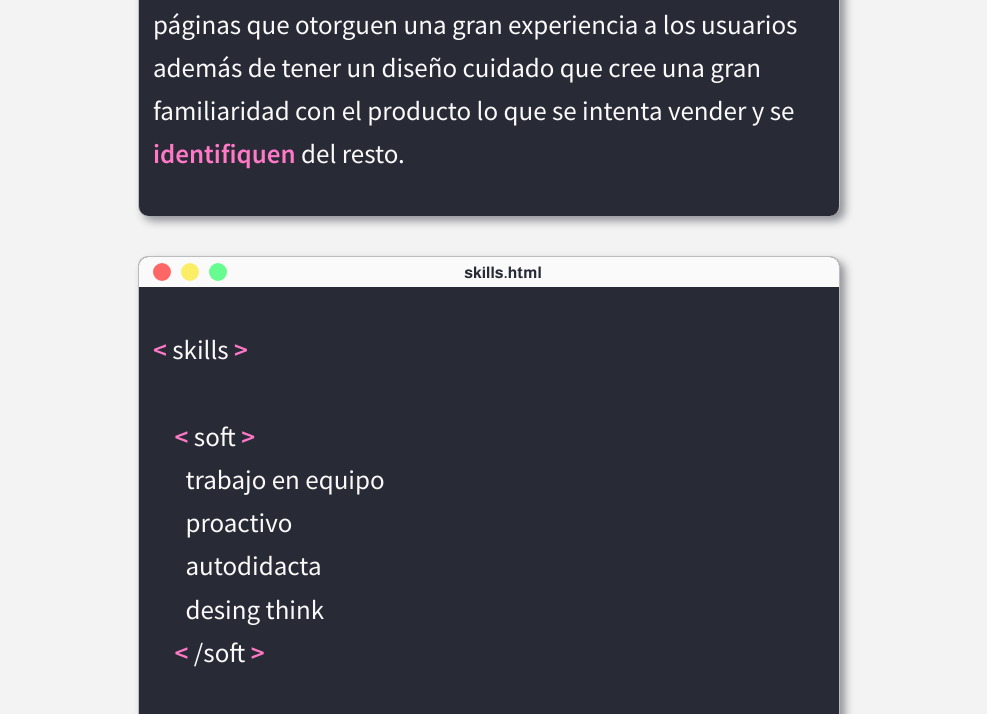
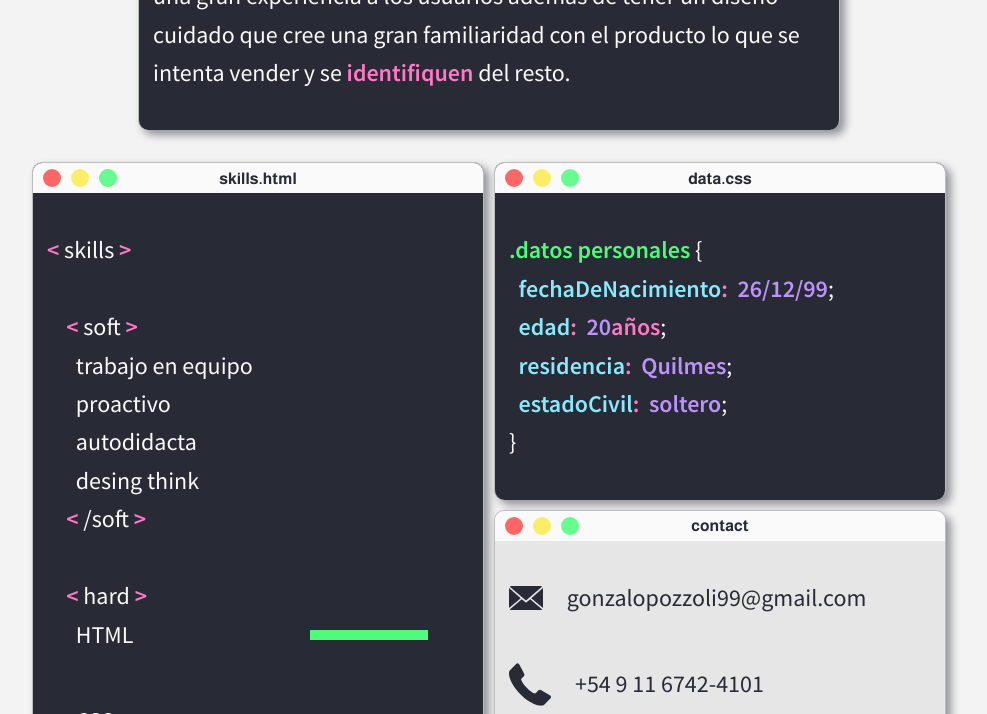
Before and after one commit to gonzaloPzl/portfolio, a plain HTML site: page index.html in a window 1280 px wide. Shown: the part 739-1453 px from the top of the page, without its empty margins (151-1138 px from the left). Drawn offline with Linux system fonts and the light colour scheme.

Commit message:
grid implementation

```diff
--- a/index.html
+++ b/index.html
@@ -1,5 +1,6 @@
 <!DOCTYPE html>
 <html lang="en">
+
 <head>
   <meta charset="UTF-8">
   <meta name="viewport" content="width=device-width, initial-scale=1.0">
@@ -10,6 +11,7 @@
   <link rel="stylesheet" href="style/media.css">
   <link rel="shortcut icon" href="assets/favicon.ico" type="image/x-icon">
 </head>
+
 <body>
   <!-- header -->
   <header class="header">
@@ -44,11 +46,11 @@
           <p class="hero__animationTittle">I know</p>
           <b>
             <div class="hero__animationDrop">
-                <span class="design">design UI/UX</span> <br/>
-                <span class="css">css</span> <br/>
-                <span class="javascript">javascript</span> <br/>
-                <span class="react">react.js</span> <br/>
-                <span class="postman">postman</span> <br/>
+              <span class="design">design UI/UX</span> <br />
+              <span class="css">css</span> <br />
+              <span class="javascript">javascript</span> <br />
+              <span class="react">react.js</span> <br />
+              <span class="postman">postman</span> <br />
             </div>
           </b>
         </div>
@@ -61,7 +63,7 @@
   <!-- body -->
 
   <!--card presentation-->
-  <div class="window">
+  <div class="window about">
     <div class="window__bar">
       <div class="window_circles">
         <div class="window__circle red"></div>
@@ -83,6 +85,9 @@
     </div>
   </div>
   <!--/card presentation-->
+
+  <div class="grid__container">
+
 
     <!-- card skills -->
     <div class="window">
@@ -108,13 +113,23 @@
           <br>
 
           <span class="pink">&nbsp;&nbsp;&nbsp;&nbsp;&#60;</span> hard <span class="pink">&#62;</span>
-        <div class="hard_skill"> &nbsp;&nbsp;&nbsp;&nbsp;&nbsp;&nbsp;HTML <div class="progress-hability lvl3"></div> <br></div>
-        <div class="hard_skill"> &nbsp;&nbsp;&nbsp;&nbsp;&nbsp;&nbsp;CSS <div class="progress-hability lvl3"></div> <br></div>
-        <div class="hard_skill"> &nbsp;&nbsp;&nbsp;&nbsp;&nbsp;&nbsp;JAVASCRIPT <div class="progress-hability lvl2"></div> <br></div>
-        <div class="hard_skill"> &nbsp;&nbsp;&nbsp;&nbsp;&nbsp;&nbsp;REACT JS <div class="progress-hability lvl2"></div> <br></div>
-        <div class="hard_skill"> &nbsp;&nbsp;&nbsp;&nbsp;&nbsp;&nbsp;ADOBE XD <div class="progress-hability lvl3"></div> <br></div>
-        <div class="hard_skill"> &nbsp;&nbsp;&nbsp;&nbsp;&nbsp;&nbsp;PHOTOSHOP <div class="progress-hability lvl3"></div> <br></div>
-        <div class="hard_skill"> &nbsp;&nbsp;&nbsp;&nbsp;&nbsp;&nbsp;ILLUSTRATOR <div class="progress-hability lvl2"></div> <br></div>
+        <div class="hard_skill"> &nbsp;&nbsp;&nbsp;&nbsp;&nbsp;&nbsp;HTML <div class="progress-hability lvl3"></div>
+          <br>
+        </div>
+        <div class="hard_skill"> &nbsp;&nbsp;&nbsp;&nbsp;&nbsp;&nbsp;CSS <div class="progress-hability lvl3"></div> <br>
+        </div>
+        <div class="hard_skill"> &nbsp;&nbsp;&nbsp;&nbsp;&nbsp;&nbsp;JAVASCRIPT <div class="progress-hability lvl2">
+          </div>
+          <br></div>
+        <div class="hard_skill"> &nbsp;&nbsp;&nbsp;&nbsp;&nbsp;&nbsp;REACT JS <div class="progress-hability lvl2"></div>
+          <br></div>
+        <div class="hard_skill"> &nbsp;&nbsp;&nbsp;&nbsp;&nbsp;&nbsp;ADOBE XD <div class="progress-hability lvl3"></div>
+          <br></div>
+        <div class="hard_skill"> &nbsp;&nbsp;&nbsp;&nbsp;&nbsp;&nbsp;PHOTOSHOP <div class="progress-hability lvl3">
+          </div>
+          <br></div>
+        <div class="hard_skill"> &nbsp;&nbsp;&nbsp;&nbsp;&nbsp;&nbsp;ILLUSTRATOR <div class="progress-hability lvl2">
+          </div> <br></div>
         <span class="pink">&nbsp;&nbsp;&nbsp;&nbsp;&#60;</span> /hard <span class="pink">&#62;</span> <br>
         <br>
         <span class="pink">&#60;</span> /skills <span class="pink">&#62;</span> <br>
@@ -161,7 +176,7 @@
           <div class="window__circle yellow"></div>
           <div class="window__circle green"></div>
         </div>
-        <p>about</p>
+        <p>contact</p>
       </div>
 
       <div class="window__text">
@@ -175,12 +190,13 @@
         </div>
         <div class="contact__item">
           <img src="assets/icons/github.svg" alt="email">
-        <a class="contact__text" href="http://github.com/gonzaloPzl" target="_blank" rel="noopener noreferrer">gonzaloPzl</a>
+          <a class="contact__text" href="http://github.com/gonzaloPzl" target="_blank"
+            rel="noopener noreferrer">gonzaloPzl</a>
         </div>
       </div>
     </div>
     <!-- /card contact -->
-
+  </div>
   <!--PORFOLIO -->
   <h1 class="title">PORTAFOLIO</h1>
   <!--/PORFOLIO -->
@@ -194,4 +210,5 @@
   </footer>
 
 </body>
+
 </html>
--- a/style/index.css
+++ b/style/index.css
@@ -113,9 +113,8 @@ ul {
 
 .window {
   background-color: #282A36;
-  margin: 40px auto;
   height: auto;
-  width: 700px;
+  max-width: 450px;
   overflow: hidden;
   color: #FAFAFA;
   border-radius: 10px;
@@ -125,24 +124,44 @@ ul {
   box-shadow: 5px 5px 8px 0px rgba(40,42,54,0.48);;
 }
 
+.grid__container {
+  display: grid;
+  grid-template-columns: 1fr 1fr;
+  grid-template-rows: 1fr 1fr 1/2fr;
+  gap: 10px;
+  margin: auto;
+  max-width: 1200px;
+}
+
+.window:nth-of-type(1) {
+  grid-row: span 3;
+  justify-self: end;
+  width: 100%;
+}
+
+.about {
+  max-width: 700px;
+  margin: 2em auto;
+}
+
 .contact {
   background: #E6E6E6;
 }
 
 .window__bar {
- display: flex;
- align-items: center;
- justify-content: center;
- padding-left: 14px;
+ display: grid;
+ grid-template-columns: 1fr 1fr 1fr;
+ grid-template-rows: 30px;
  height: 30px;
  width: 100%;
  background-color: #fafafa;
  color: #282A36;
+ align-items: center;
 }
 
 .window_circles {
   display: flex;
-  margin-right: auto;
+  margin-left: 10px;
 }
 
 .window__circle {
@@ -165,14 +184,14 @@ ul {
 }
 
 .window__bar p {
-  position: absolute;
+  justify-self: center;
   font-family: 'Almarai', sans-serif;
   font-weight: bold;
 }
 
 .window__text {
   padding: 14px;
-  font-size: 27px;
+  font-size: 24px;
   line-height: 1.6em;
 }
 
```
Lines whose indentation alone changed are shown as unchanged.
